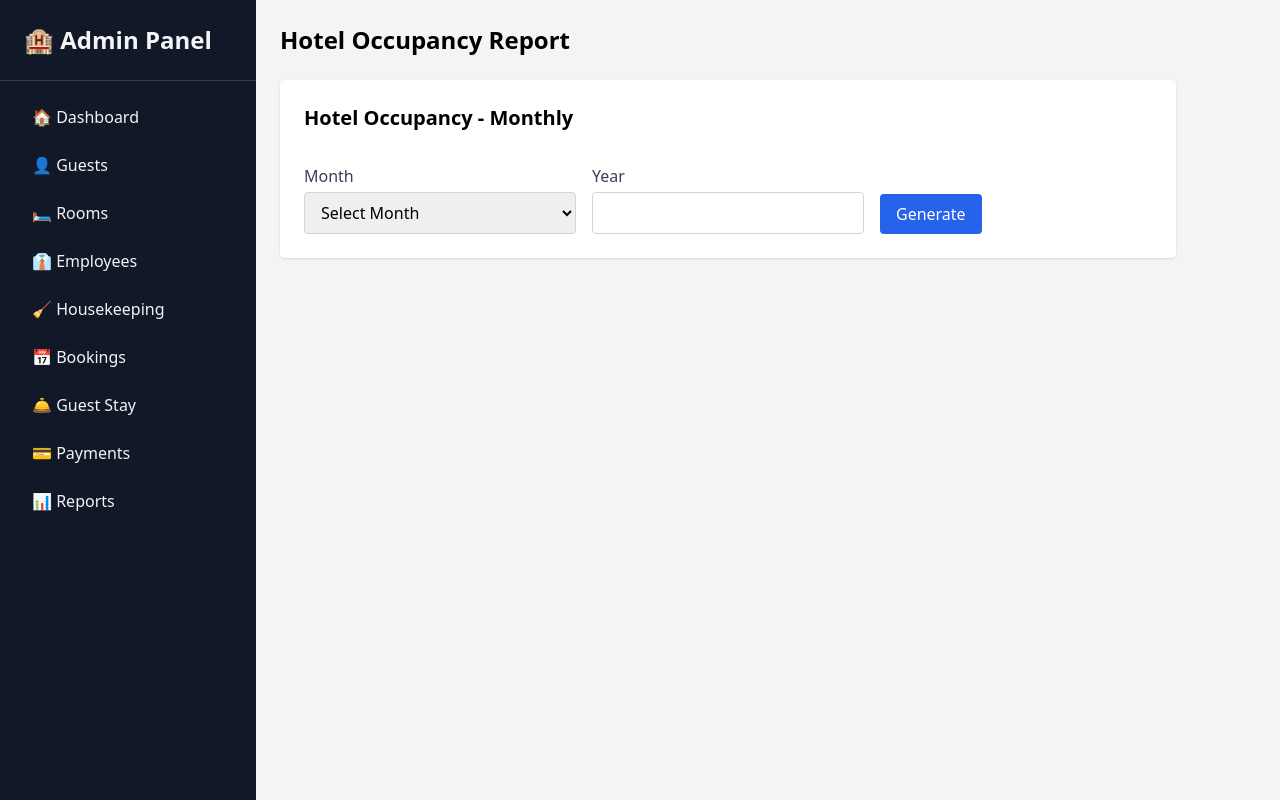
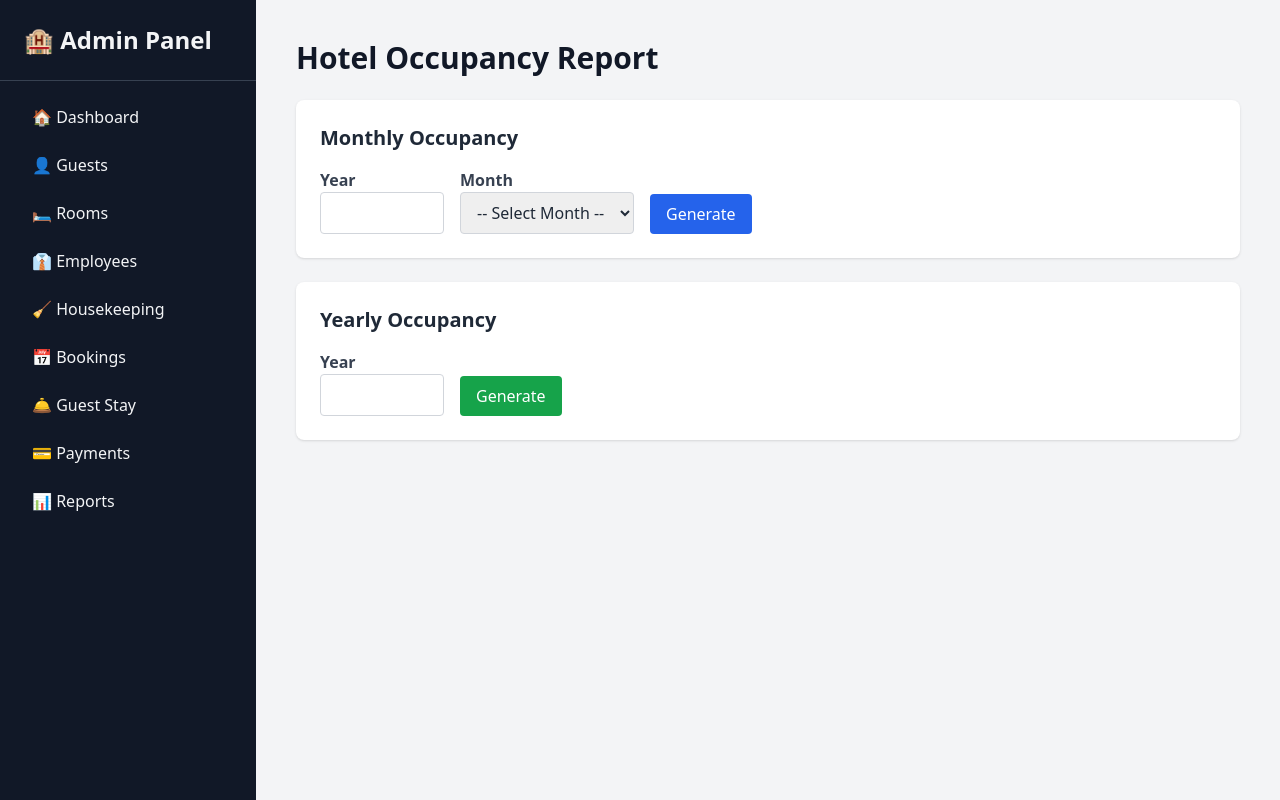
Before and after one commit to PrinceMPS/S26-06-DBApp, a Flask app: page /reports/hotel-occupancy in a window 1280 px wide. Run offline with Flask 3, Linux system fonts and the light colour scheme; some libraries are stand-ins or nearby versions.

Commit message:
Refactor hotel occupancy report layout and forms
Updated the hotel occupancy report page to enhance the layout and improve accessibility. Changed title, adjusted form structure, and added detailed report sections.

```diff
--- a/templates/reports/hotel_occupancy.html
+++ b/templates/reports/hotel_occupancy.html
@@ -3,10 +3,10 @@
 <head>
   <meta charset="UTF-8">
   <meta name="viewport" content="width=device-width, initial-scale=1.0">
-  <title>Hotel Occupancy | Reports</title>
+  <title>Hotel Occupancy Report</title>
   <script src="https://cdn.tailwindcss.com"></script>
 </head>
-<body class="bg-gray-100 flex">
+<body class="bg-gray-100 text-gray-800 flex">
 
   <!-- Sidebar -->
   <aside class="w-64 bg-gray-900 text-gray-100 min-h-screen">
@@ -24,19 +24,26 @@
     </nav>
   </aside>
 
+  <!-- Main Content -->
+  <main class="flex-1 p-10">
+    <h1 class="text-3xl font-bold text-gray-900 mb-6">Hotel Occupancy Report</h1>
 
-  <!-- Main Content -->
-  <main class="flex-1 p-6">
-    <h1 class="text-2xl font-semibold mb-6">Hotel Occupancy Report</h1>
+    <!-- Monthly Report Form -->
+    <div class="bg-white p-6 rounded-lg shadow mb-6">
+      <h2 class="text-xl font-semibold mb-4">Monthly Occupancy</h2>
+      <form method="POST" class="flex flex-wrap gap-4 items-end">
+        <input type="hidden" name="report_type" value="month">
 
-    <div class="bg-white p-6 rounded shadow max-w-4xl">
-      <h2 class="text-xl font-semibold mb-4">Hotel Occupancy - Monthly</h2>
+        <div>
+          <label for="month_year" class="block font-semibold text-gray-700">Year</label>
+          <input type="number" name="year" id="month_year" min="2000" max="2100" value="{{ selected_year or '' }}" required
+                 class="border border-gray-300 rounded px-3 py-2">
+        </div>
 
-      <form method="POST" class="space-y-4 grid grid-cols-3 gap-4 items-end">
         <div>
-          <label class="block font-medium text-gray-700">Month</label>
-          <select name="month" id="month" required class="mt-1 block w-full border border-gray-300 rounded px-3 py-2">
-            <option value="">Select Month</option>
+          <label for="month" class="block font-semibold text-gray-700">Month</label>
+          <select name="month" id="month" required class="border border-gray-300 rounded px-3 py-2">
+            <option value="">-- Select Month --</option>
             {% set month_names = ["January", "February", "March", "April", "May", "June", "July", "August", "September", "October", "November", "December"] %}
             {% for m in range(1, 13) %}
               <option value="{{ m }}" {% if selected_month and (m == selected_month) %}selected{% endif %}>{{ month_names[m-1] }}</option>
@@ -44,49 +51,115 @@
           </select>
         </div>
 
-        <div>
-          <label class="block font-medium text-gray-700">Year</label>
-          <input type="number" name="year" min="2000" max="2100" required value="{{ selected_year or '' }}" class="mt-1 block w-full border border-gray-300 rounded px-3 py-2">
+        <button type="submit" class="bg-blue-600 text-white px-4 py-2 rounded hover:bg-blue-700 transition">Generate</button>
+      </form>
     </div>
 
+    <!-- Yearly Report Form -->
+    <div class="bg-white p-6 rounded-lg shadow mb-6">
+      <h2 class="text-xl font-semibold mb-4">Yearly Occupancy</h2>
+      <form method="POST" class="flex flex-wrap gap-4 items-end">
+        <input type="hidden" name="report_type" value="year">
+
         <div>
-          <button type="submit" class="bg-blue-600 text-white px-4 py-2 rounded hover:bg-blue-700 transition">Generate</button>
-        </div>
-      </form>
-
-      {% if report %}
-      <div class="mt-6">
-        <div class="bg-gray-50 p-4 rounded">
-          <p><strong>Total Rooms:</strong> {{ report.total_rooms }}</p>
-          <p><strong>Days in Month:</strong> {{ report.days_in_month }}</p>
-          <p><strong>Total Room-Nights (capacity):</strong> {{ report.total_room_nights }}</p>
-          <p><strong>Booked Room-Nights:</strong> {{ report.booked_room_nights }}</p>
-          <p><strong>Occupancy Rate:</strong> {{ report.occupancy_rate }}%</p>
+          <label for="year_only" class="block font-semibold text-gray-700">Year</label>
+          <input type="number" name="year" id="year_only" min="2000" max="2100" value="{{ selected_year or '' }}" required
+                 class="border border-gray-300 rounded px-3 py-2">
         </div>
 
-        <div class="mt-4 overflow-auto bg-white rounded shadow">
-          <table class="min-w-full divide-y divide-gray-200">
-            <thead class="bg-gray-50">
-              <tr>
-                <th class="px-6 py-3 text-left text-xs font-medium text-gray-500 uppercase tracking-wider">Date</th>
-                <th class="px-6 py-3 text-left text-xs font-medium text-gray-500 uppercase tracking-wider">Occupied Rooms</th>
-                <th class="px-6 py-3 text-left text-xs font-medium text-gray-500 uppercase tracking-wider">Available Rooms</th>
+        <button type="submit" class="bg-green-600 text-white px-4 py-2 rounded hover:bg-green-700 transition">Generate</button>
+      </form>
+    </div>
+
+    <!-- Report Display -->
+    {% if report %}
+    <div class="bg-white p-6 rounded-lg shadow">
+      <h2 class="text-2xl font-semibold mb-4 text-gray-800">
+        Occupancy for
+        {% if report_type == 'month' %}
+          {{ month_names[selected_month-1] }} {{ selected_year }}
+        {% else %}
+          {{ selected_year }}
+        {% endif %}
+      </h2>
+
+      <!-- Summary Statistics -->
+      <div class="bg-gray-50 p-4 rounded mb-6">
+        <div class="grid grid-cols-2 md:grid-cols-3 gap-4">
+          <div>
+            <p class="text-sm text-gray-600">Total Rooms</p>
+            <p class="text-xl font-semibold">{{ report.total_rooms }}</p>
+          </div>
+          <div>
+            <p class="text-sm text-gray-600">{% if report_type == 'month' %}Days in Month{% else %}Days in Year{% endif %}</p>
+            <p class="text-xl font-semibold">{% if report_type == 'month' %}{{ report.days_in_month }}{% else %}{{ report.days_in_year }}{% endif %}</p>
+          </div>
+          <div>
+            <p class="text-sm text-gray-600">Total Room-Nights (Capacity)</p>
+            <p class="text-xl font-semibold">{{ report.total_room_nights }}</p>
+          </div>
+          <div>
+            <p class="text-sm text-gray-600">Booked Room-Nights</p>
+            <p class="text-xl font-semibold">{{ report.booked_room_nights }}</p>
+          </div>
+          <div>
+            <p class="text-sm text-gray-600">Occupancy Rate</p>
+            <p class="text-xl font-semibold text-blue-600">{{ report.occupancy_rate }}%</p>
+          </div>
+        </div>
+      </div>
+
+      {% if report_type == 'month' %}
+      <!-- Daily Breakdown Table -->
+      <h3 class="text-lg font-semibold mb-2">Daily Breakdown</h3>
+      <table class="w-full border-collapse">
+        <thead>
+          <tr class="bg-gray-800 text-gray-100">
+            <th class="text-left py-2 px-4">Date</th>
+            <th class="text-left py-2 px-4">Occupied Rooms</th>
+            <th class="text-left py-2 px-4">Available Rooms</th>
           </tr>
         </thead>
-            <tbody class="bg-white divide-y divide-gray-200">
+        <tbody>
           {% for d in report.daily_counts %}
-              <tr>
-                <td class="px-6 py-4 whitespace-nowrap">{{ d.date }}</td>
-                <td class="px-6 py-4 whitespace-nowrap">{{ d.occupied }}</td>
-                <td class="px-6 py-4 whitespace-nowrap">{{ report.total_rooms - d.occupied }}</td>
+          <tr class="border-b hover:bg-gray-50">
+            <td class="py-2 px-4">{{ d.date }}</td>
+            <td class="py-2 px-4">{{ d.occupied }}</td>
+            <td class="py-2 px-4">{{ report.total_rooms - d.occupied }}</td>
           </tr>
           {% endfor %}
         </tbody>
       </table>
+      {% else %}
+      <!-- Monthly Breakdown Table -->
+      <h3 class="text-lg font-semibold mb-2">Monthly Breakdown</h3>
+      <table class="w-full border-collapse">
+        <thead>
+          <tr class="bg-gray-800 text-gray-100">
+            <th class="text-left py-2 px-4">Month</th>
+            <th class="text-left py-2 px-4">Total Room-Nights</th>
+            <th class="text-left py-2 px-4">Occupied Room-Nights</th>
+            <th class="text-left py-2 px-4">Occupancy Rate</th>
+          </tr>
+        </thead>
+        <tbody>
+          {% for m in report.monthly_counts %}
+          <tr class="border-b hover:bg-gray-50">
+            <td class="py-2 px-4">{{ m.month_name }}</td>
+            <td class="py-2 px-4">{{ m.total_room_nights }}</td>
+            <td class="py-2 px-4">{{ m.occupied_nights }}</td>
+            <td class="py-2 px-4 font-semibold {% if m.occupancy_rate >= 70 %}text-green-600{% elif m.occupancy_rate >= 50 %}text-yellow-600{% else %}text-red-600{% endif %}">{{ m.occupancy_rate }}%</td>
+          </tr>
+          {% endfor %}
+        </tbody>
+      </table>
+      {% endif %}
     </div>
+    {% elif selected_year %}
+    <div class="bg-white p-6 rounded-lg shadow text-gray-600">
+      No occupancy records found for this period.
     </div>
     {% endif %}
-    </div>
   </main>
 
 </body>
```
Lines whose indentation alone changed are shown as unchanged.
